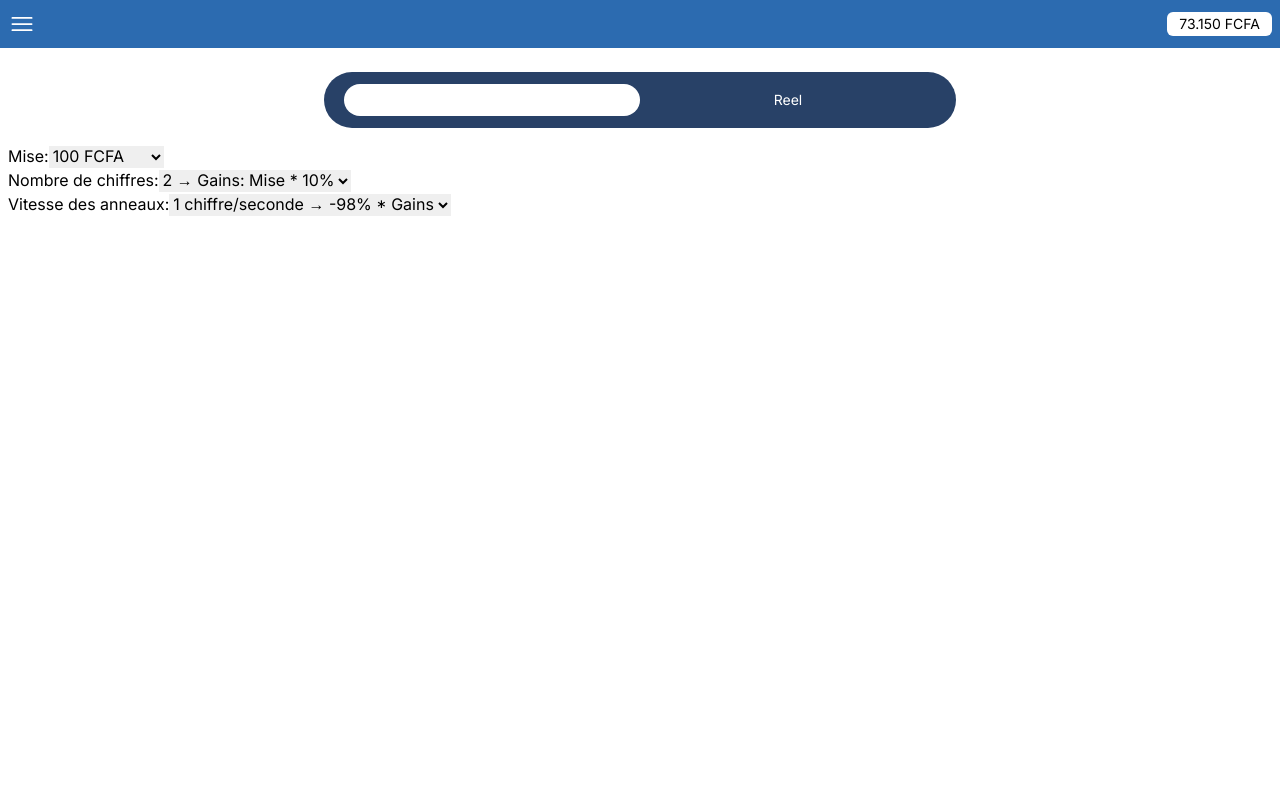
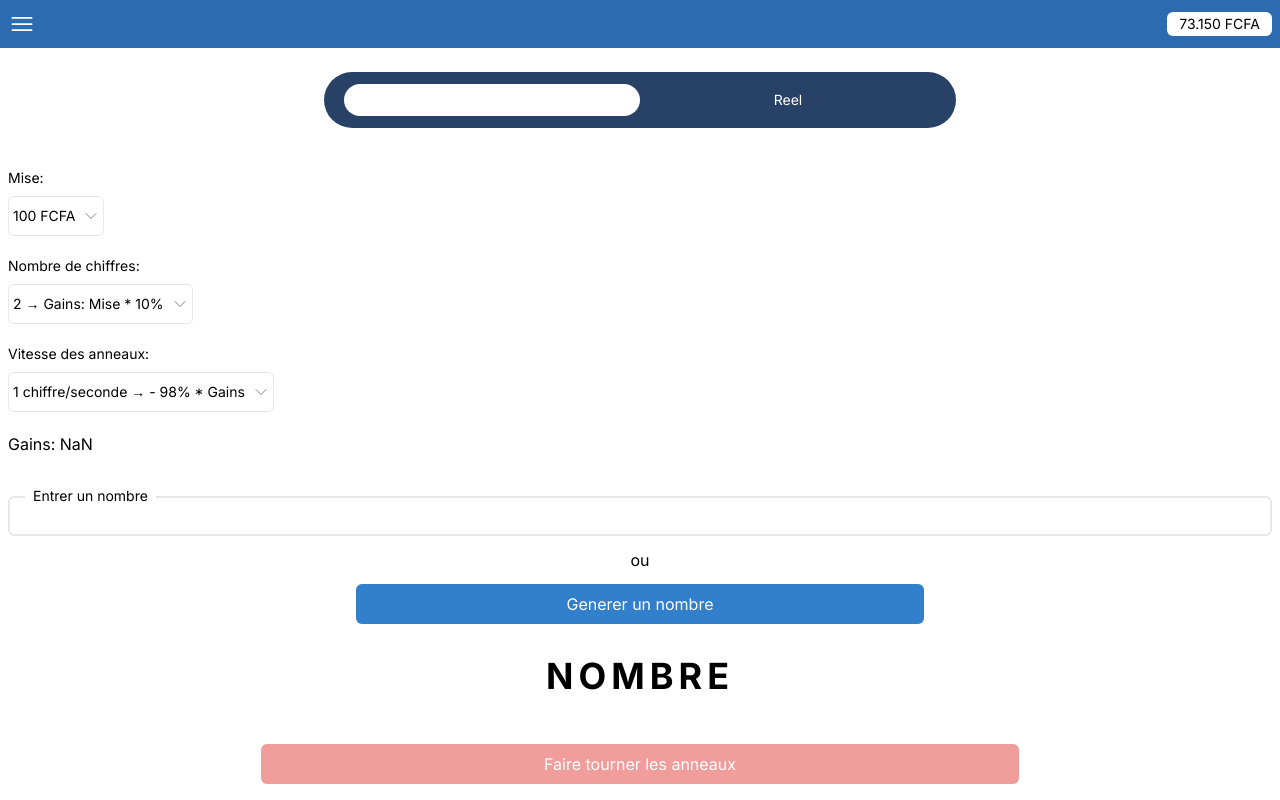
Before and after one commit to Bitsmith01/test, a Next.js app: page / in a window 1280 px wide. Shown: the top 800 px of the page. Built offline with nearby package versions, Linux system fonts and the light colour scheme.

Commit message:
settinr ring nomber

```diff
--- a/components/SelectComponent.tsx
+++ b/components/SelectComponent.tsx
@@ -1,19 +1,61 @@
-"use client"
-import React from "react";
+import React, { useState, useEffect } from "react";
 
 interface SelectComponentProps {
   options: string[];
+  onChange: (value: string) => void;
 }
 
-const SelectComponent: React.FC<SelectComponentProps> = ({ options }) => {
+const SelectComponent: React.FC<SelectComponentProps> = ({ options, onChange }) => {
+  const [selectedValue, setSelectedValue] = useState(options[0]);
+  const [isListVisible, setListVisible] = useState(false);
+  const [firstOption, setFirstOption] = useState(options[0]);
+
+  useEffect(() => {
+    setFirstOption(selectedValue);
+  }, [selectedValue]);
+
   return (
-    <select name="CustomSelect" id="customSelect">
-      {options.map((value, index) => (
-        <option key={index} value={value}>
-          {value}
-        </option>
-      ))}
-    </select>
+    <div className="flex flex-col space-y-1">
+      <button
+        className="w-fit h-10 p-1 rounded-md bg-white text-sm border-[1px] flex justify-between items-center space-x-2"
+        onClick={() => setListVisible(!isListVisible)}
+      >
+        <span>{firstOption}</span>
+        <svg
+          xmlns="http://www.w3.org/2000/svg"
+          fill="none"
+          viewBox="0 0 24 24"
+          strokeWidth={1.5}
+          stroke="gray"
+          className="w-4 h-4"
+        >
+          <path
+            strokeLinecap="round"
+            strokeLinejoin="round"
+            d="M19.5 8.25l-7.5 7.5-7.5-7.5"
+          />
+        </svg>
+      </button>
+      {isListVisible && (
+        <ul className="rounded-md border-[1px] w-[70%]">
+          {options.map((option, index) => (
+            <li
+              key={index}
+              className={`flex h-8 text-sm justify-center items-center cursor-pointer ${
+                index % 2 === 0 ? "bg-[#89a5d6]" : "bg-white"
+              }`}
+              onClick={() => {
+                setSelectedValue(option);
+                setListVisible(false);
+                onChange(option);
+              }}
+            >
+              {option}
+            </li>
+          ))}
+        </ul>
+      )}
+    </div>
   );
 };
 
--- /dev/null
+++ b/components/ToggleContainer.tsx
@@ -0,0 +1,37 @@
+"use client"
+import React from "react";
+
+type ToggleContainerProps = {
+  isDemoSelected: boolean;
+  isReelSelected: boolean;
+  handleToggle: (selected: "demo" | "reel") => void;
+};
+
+const ToggleContainer: React.FC<ToggleContainerProps> = ({
+  isDemoSelected,
+  isReelSelected,
+  handleToggle,
+}) => {
+  return (
+    <div className="flex justify-center items-center bg-[#284167] w-[50%] rounded-full h-14 p-5 my-4">
+      <button
+        className={`w-1/2 flex justify-center items-center rounded-full text-sm text-white h-8 ${
+          isDemoSelected ? "bg-white text-[#2b2a33]" : ""
+        }`}
+        onClick={() => handleToggle("demo")}
+      >
+        Demo
+      </button>
+      <button
+        className={`w-1/2 flex justify-center items-center rounded-full text-sm text-white h-8 ${
+          isReelSelected ? "bg-white text-[#2b2a33]" : ""
+        }`}
+        onClick={() => handleToggle("reel")}
+      >
+        Reel
+      </button>
+    </div>
+  );
+};
+
+export default ToggleContainer;
--- a/src/app/page.tsx
+++ b/src/app/page.tsx
@@ -1,18 +1,130 @@
-"use client";
-// Home.jsx
+"use client"
 import React, { useState } from "react";
 import SelectComponent from "../../components/SelectComponent";
+import ToggleContainer from "../../components/ToggleContainer";
 
 export default function Home() {
   const [isDemoSelected, setIsDemoSelected] = useState(true);
   const [isReelSelected, setIsReelSelected] = useState(false);
+  const [selectedMise, setSelectedMise] = useState("");
+  const [selectedChiffres, setSelectedChiffres] = useState("");
+  const [selectedVitesse, setSelectedVitesse] = useState("");
+  const [Nombre, setNombre] = useState("NOMBRE");
+  const [ringRotation, setRingRotation] = useState(0);
+
+  const rotateRing = () => {
+    setRingRotation((prevRotation) => prevRotation + 36);
+  };
 
   const handleToggle = (selected: "demo" | "reel") => {
     setIsDemoSelected(selected === "demo");
     setIsReelSelected(selected === "reel");
   };
 
-  const prix = [
+  const handleInputChange = (event: React.ChangeEvent<HTMLInputElement>) => {
+    setNombre(event.target.value);
+  };
+
+  const calculateGain = () => {
+    const mise = parseInt(selectedMise);
+    let chiffres = parseInt(selectedChiffres.split(" ")[0]);
+    let vitesses = parseInt(selectedVitesse.split(" ")[0]);
+
+    switch (chiffres) {
+      case 2:
+        chiffres = 10 / 100;
+        break;
+      case 3:
+        chiffres = 15 / 100;
+        break;
+      case 4:
+        chiffres = 20 / 100;
+        break;
+      case 5:
+        chiffres = 25 / 100;
+        break;
+      case 6:
+        chiffres = 30 / 100;
+        break;
+      case 7:
+        chiffres = 40 / 100;
+        break;
+      case 8:
+        chiffres = 60 / 100;
+        break;
+      case 9:
+        chiffres = 90 / 100;
+        break;
+      default:
+        chiffres = 0;
+    }
+    switch (vitesses) {
+      case 1:
+        vitesses = -(98 / 100);
+        break;
+      case 2:
+        vitesses = -(85 / 100);
+        break;
+      case 3:
+        vitesses = -(60 / 100);
+        break;
+      case 4:
+        vitesses = 1;
+        break;
+      case 5:
+        vitesses = 30 / 100;
+        break;
+      case 6:
+        vitesses = 90 / 100;
+        break;
+      case 7:
+        vitesses = 200 / 100;
+        break;
+      case 8:
+        vitesses = 300 / 100;
+        break;
+      default:
+        vitesses = 0;
+    }
+
+    const gain = mise * chiffres;
+    const total = gain + gain * vitesses;
+
+    return total;
+  };
+
+  const generateNumber = () => {
+    const nbredechhiffre = parseInt(selectedChiffres.split(" ")[0]);
+
+    if (!isNaN(nbredechhiffre)) {
+      let min = Math.pow(10, nbredechhiffre - 1);
+      let max = Math.pow(10, nbredechhiffre) - 1;
+
+      const randomNumber = Math.floor(Math.random() * (max - min + 1)) + min;
+      const randomNumberString = randomNumber.toString();
+      setNombre(randomNumberString);
+    } else {
+      console.error("Invalid number of digits");
+    }
+  };
+
+
+  const ringDigits = Array.from({ length: 10 }, (_, digit) => digit);
+
+  return (
+    <div className="p-2">
+      <div className="flex justify-center items-center mb-6">
+        <ToggleContainer
+          isDemoSelected={isDemoSelected}
+          isReelSelected={isReelSelected}
+          handleToggle={handleToggle}
+        />
+      </div>
+      <div className="flex flex-col space-y-5 my-5">
+        <div className="flex flex-col space-y-2">
+          <span className="text-sm">Mise:</span>
+          <SelectComponent
+            options={[
               "100 FCFA",
               "200 FCFA",
               "500 FCFA",
@@ -21,47 +133,90 @@ export default function Home() {
               "5000 FCFA",
               "10000 FCFA",
               "20000 FCFA",
-  ];
-
-  const nbrdechiffre = ["2 → Gains: Mise * 10%", "3 → Gains: Mise * 15%"];
-  const vitessdesanneaux = [
-    "1 chiffre/seconde → -98% * Gains",
-    "2 chiffre/seconde → -85% * Gains",
-  ];
-
-  return (
-    <div className="p-2">
-      <div className="flex justify-center items-center">
-        <div className="flex justify-center items-center bg-[#284167] w-[50%] rounded-full h-14 p-5 my-4">
-          <button
-            className={`w-1/2 flex justify-center items-center rounded-full text-sm text-white h-8 ${
-              isDemoSelected ? "bg-white text-[#000000]" : ""
-            }`}
-            onClick={() => handleToggle("demo")}
-          >
-            Demo
-          </button>
-          <button
-            className={`w-1/2 flex justify-center items-center rounded-full text-sm text-white h-8 ${
-              isReelSelected ? "bg-white text-[#000000]" : ""
-            }`}
-            onClick={() => handleToggle("reel")}
-          >
-            Reel
-          </button>
+            ]}
+            onChange={(value) => {
+              setSelectedMise(value);
+              console.log("Selected Mise:", value);
+            }}
+          />
+        </div>
+        <div className="flex flex-col space-y-2">
+          <span className="text-sm">Nombre de chiffres:</span>
+          <SelectComponent
+            options={[
+              "2  → Gains: Mise * 10%",
+              "3  → Gains: Mise * 15%",
+              "4  → Gains: Mise * 20%",
+              "5  → Gains: Mise * 25%",
+              "6  → Gains: Mise * 30%",
+              "7  → Gains: Mise * 40%",
+              "8  → Gains: Mise * 60%",
+              "9  → Gains: Mise * 90%",
+            ]}
+            onChange={(value) => {
+              setSelectedChiffres(value);
+              console.log("Selected Chiffres:", value);
+            }}
+          />
+        </div>
+        <div className="flex flex-col space-y-2">
+          <span className="text-sm">Vitesse des anneaux:</span>
+          <SelectComponent
+            options={[
+              "1 chiffre/seconde → - 98% * Gains",
+              "2 chiffre/seconde → - 85% * Gains",
+              "3 chiffre/seconde → - 60% * Gains",
+              "4 chiffre/seconde → - +/- 0 * Gains",
+              "5 chiffre/seconde → + 30% * Gains",
+              "6 chiffre/seconde → + 90% * Gains",
+              "7 chiffre/seconde → + 200% * Gains",
+              "8 chiffre/seconde → + 300% * Gains",
+            ]}
+            onChange={(value) => {
+              setSelectedVitesse(value);
+              console.log("Selected Vitesse:", value);
+            }}
+          />
         </div>
       </div>
-      <div>
-        <span>Mise:</span>
-        <SelectComponent options={prix} />
+      <span className="">Gains: {calculateGain()}</span>
+      <div className="mt-10 relative flex flex-col justify-center items-center">
+        <input
+          type="text"
+          name=""
+          id=""
+          onChange={handleInputChange}
+          className="w-full border-[2px] border-gray-200 rounded-md h-10 p-2"
+        />
+        <span className="text-sm absolute left-[17px] top-[-10px] bg-white px-2">
+          Entrer un nombre
+        </span>
+        <span className="w-full flex items-center justify-center my-3">ou</span>
+        <button
+          onClick={generateNumber}
+          className="bg-[#327fcc] w-[45%] h-10 text-white rounded-md"
+        >
+          Generer un nombre
+        </button>
+        <span className="text-4xl font-bold tracking-[5px] mt-8 mb-12">
+          {Nombre}
+        </span>
+        <button
+          onClick={rotateRing}
+          className="bg-[#f09d9c] w-[60%] h-10 text-white rounded-md"
+        >
+          Faire tourner les anneaux
+        </button>
+        <div className=" flex flex-col h-32 overflow-hidden my-10">
+          {ringDigits.map((digit) => (
+            <div
+              key={digit}
+              className="ring-digit text-2xl font-bold transform animate-scrollDigits"
+            >
+              {digit}
             </div>
-      <div>
-        <span>Nombre de chiffres:</span>
-        <SelectComponent options={nbrdechiffre} />
+          ))}
         </div>
-      <div>
-        <span>Vitesse des anneaux:</span>
-        <SelectComponent options={vitessdesanneaux} />
       </div>
     </div>
   );
--- a/tailwind.config.js
+++ b/tailwind.config.js
@@ -9,7 +9,21 @@ module.exports = {
     "./src/**/*.{js,ts,jsx,tsx,mdx}",
   ],
   theme: {
-    extend: {},
+    extend: {
+      keyframes: {
+        scrollDigits: {
+          '0%': {
+            transform: 'translateY(0%)',
+          },
+          '100%': {
+            transform: 'translateY(-100%)',
+          },
+        },
+      },
+      animation: {
+        scrollDigits: 'scrollDigits 1s linear infinite',
+      },
+    },
   },
   plugins: [],
 }
```
Lines whose indentation alone changed are shown as unchanged.
